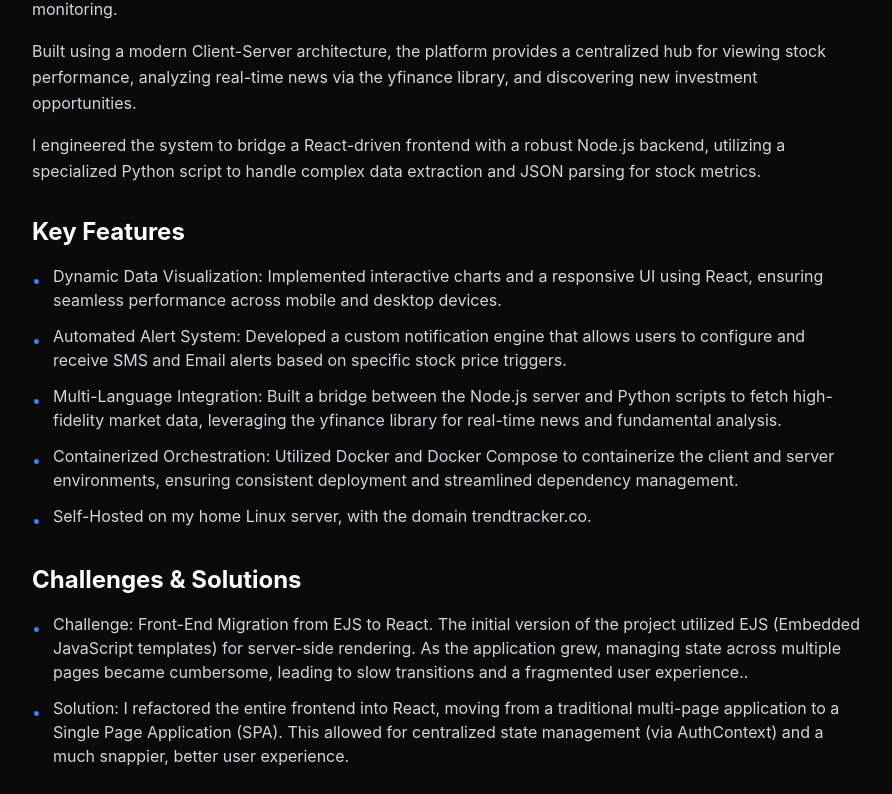
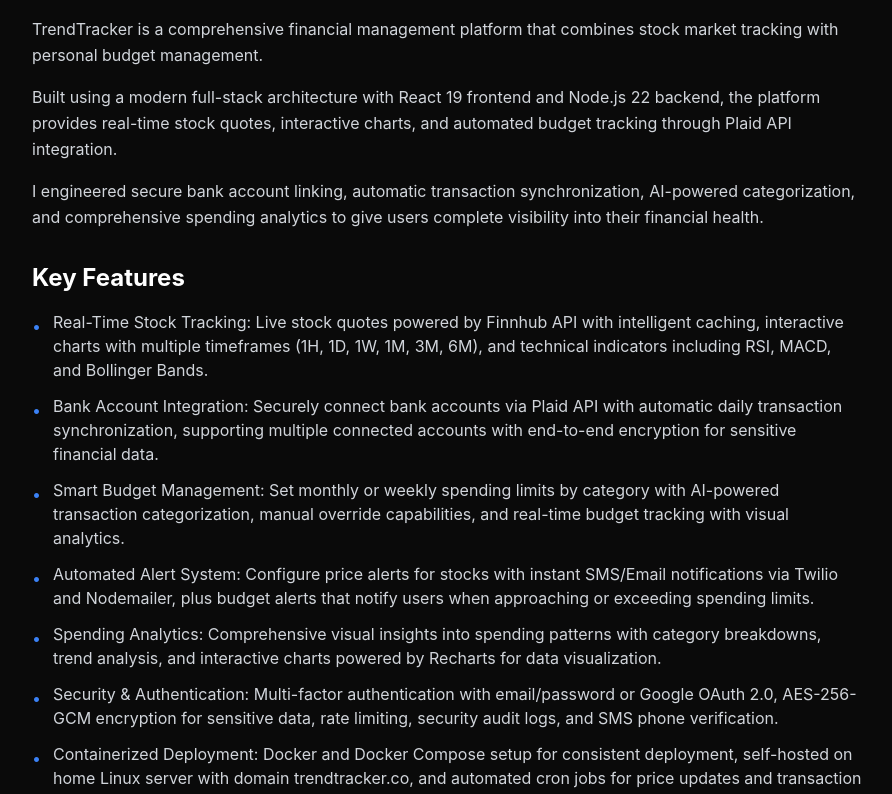
Before and after one commit to lucasstone1025/LSPersonalPortfolio, a React (Vite) app: page /project/1 in a window 1280 px wide. Shown: the part 1096-1890 px from the top of the page, without its empty margins (192-1084 px from the left). Built offline with nearby package versions, Linux system fonts and the light colour scheme.

Commit message:
revised project 1 trendtracker

```diff
--- a/src/data/projects.js
+++ b/src/data/projects.js
@@ -2,24 +2,26 @@
   {
     id: 1,
     title: "TrendTracker",
-    description: "An end-to-end stock monitoring application that enables users to track market trends, visualize live charts, and configure custom notification triggers for equity movements.",
+    description: "An all-in-one finance management platform for tracking stocks, managing budgets, and achieving financial goals. Features real-time market data, bank account integration via Plaid API, and comprehensive budget analytics.",
     image: "/trendtracker_image.png",
     imageFit: "cover", // "cover" fills space, "contain" shows full image
-    techStack: ["React", "JavaScript", "Node.js", "Python", "Docker"],
+    techStack: ["React 19", "Node.js 22", "Express 5", "PostgreSQL 15", "Plaid API", "Python", "Docker", "Twilio", "Finnhub API"],
     githubUrl: "https://github.com/lucasstone1025/Stock-Portfolio-Tracker",
     liveUrl: "https://www.trendtracker.co",
     featured: true,
     longDescription: [
-      "TrendTracker is a responsive financial tracking application designed to simplify market analysis and portfolio monitoring. ",
-      "Built using a modern Client-Server architecture, the platform provides a centralized hub for viewing stock performance, analyzing real-time news via the yfinance library, and discovering new investment opportunities. ",
-      "I engineered the system to bridge a React-driven frontend with a robust Node.js backend, utilizing a specialized Python script to handle complex data extraction and JSON parsing for stock metrics.",
+      "TrendTracker is a comprehensive financial management platform that combines stock market tracking with personal budget management. ",
+      "Built using a modern full-stack architecture with React 19 frontend and Node.js 22 backend, the platform provides real-time stock quotes, interactive charts, and automated budget tracking through Plaid API integration. ",
+      "I engineered secure bank account linking, automatic transaction synchronization, AI-powered categorization, and comprehensive spending analytics to give users complete visibility into their financial health.",
     ],
     features: [
-      "Dynamic Data Visualization: Implemented interactive charts and a responsive UI using React, ensuring seamless performance across mobile and desktop devices.",
-      "Automated Alert System: Developed a custom notification engine that allows users to configure and receive SMS and Email alerts based on specific stock price triggers.",
-      "Multi-Language Integration: Built a bridge between the Node.js server and Python scripts to fetch high-fidelity market data, leveraging the yfinance library for real-time news and fundamental analysis.",
-      "Containerized Orchestration: Utilized Docker and Docker Compose to containerize the client and server environments, ensuring consistent deployment and streamlined dependency management.",
-      "Self-Hosted on my home Linux server, with the domain trendtracker.co.",
+      "Real-Time Stock Tracking: Live stock quotes powered by Finnhub API with intelligent caching, interactive charts with multiple timeframes (1H, 1D, 1W, 1M, 3M, 6M), and technical indicators including RSI, MACD, and Bollinger Bands.",
+      "Bank Account Integration: Securely connect bank accounts via Plaid API with automatic daily transaction synchronization, supporting multiple connected accounts with end-to-end encryption for sensitive financial data.",
+      "Smart Budget Management: Set monthly or weekly spending limits by category with AI-powered transaction categorization, manual override capabilities, and real-time budget tracking with visual analytics.",
+      "Automated Alert System: Configure price alerts for stocks with instant SMS/Email notifications via Twilio and Nodemailer, plus budget alerts that notify users when approaching or exceeding spending limits.",
+      "Spending Analytics: Comprehensive visual insights into spending patterns with category breakdowns, trend analysis, and interactive charts powered by Recharts for data visualization.",
+      "Security & Authentication: Multi-factor authentication with email/password or Google OAuth 2.0, AES-256-GCM encryption for sensitive data, rate limiting, security audit logs, and SMS phone verification.",
+      "Containerized Deployment: Docker and Docker Compose setup for consistent deployment, self-hosted on home Linux server with domain trendtracker.co, and automated cron jobs for price updates and transaction syncing.",
     ],
     challenges: [
       "Challenge: Front-End Migration from EJS to React. The initial version of the project utilized EJS (Embedded JavaScript templates) for server-side rendering. As the application grew, managing state across multiple pages became cumbersome, leading to slow transitions and a fragmented user experience..",
```
